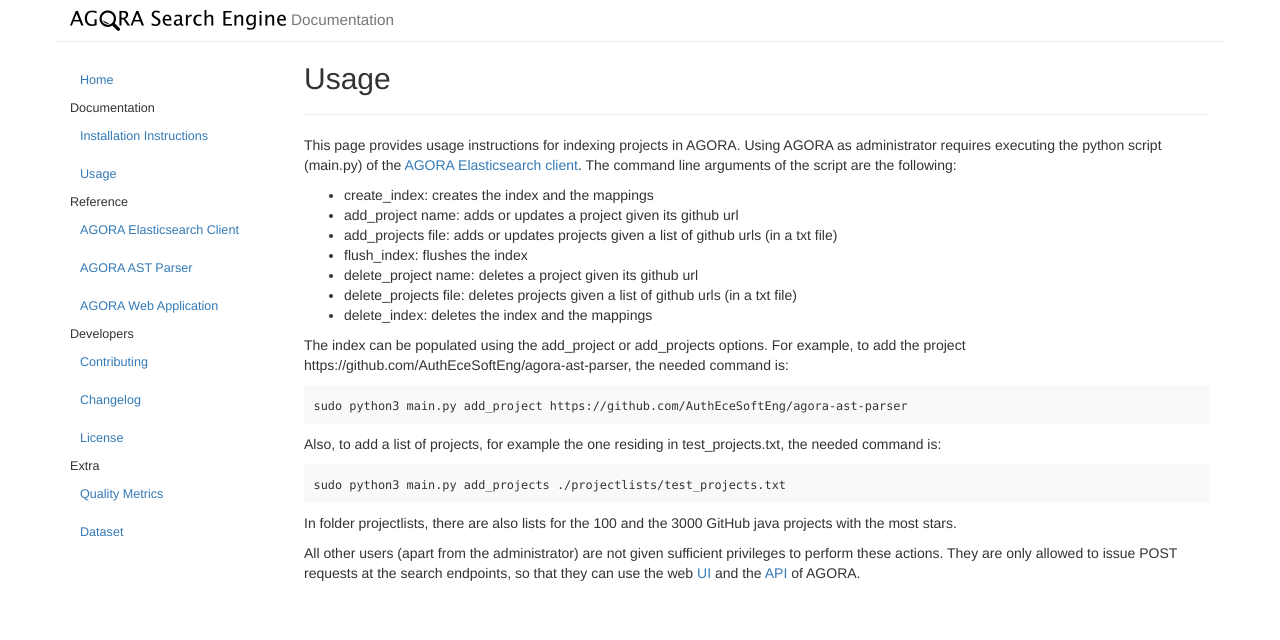
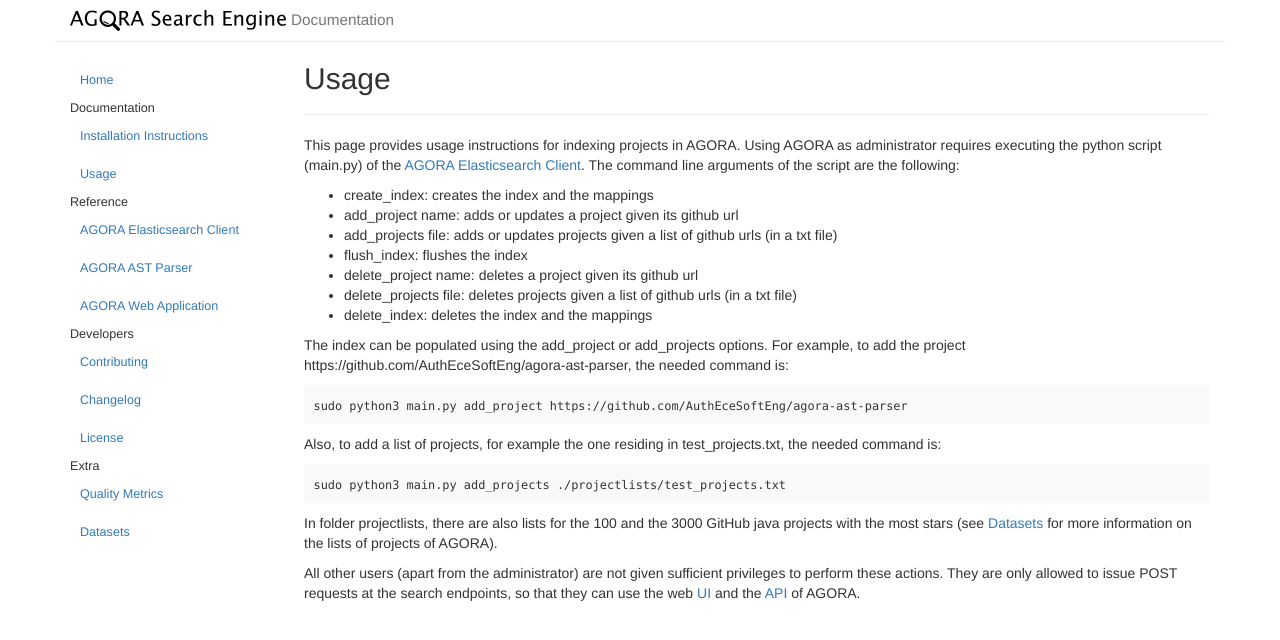
Before and after one commit to AuthEceSoftEng/agora, a Jekyll site: the page built from _posts/2017-06-20-usage.md, in a window 1280 px wide. Shown: the top 640 px of the page. Built offline with Jekyll 4.4.1, drawn with Linux system fonts in a browser that asks for light colours.

Commit message:
Update datasets page

````diff
--- a/_posts/2017-06-20-usage.md
+++ b/_posts/2017-06-20-usage.md
@@ -8,7 +8,7 @@ order: 2
 
 This page provides usage instructions for indexing projects in AGORA.
 Using AGORA as administrator requires executing the python script (main.py)
-of the <a target="_blank" href="https://github.com/AuthEceSoftEng/agora-elasticsearch-client">AGORA Elasticsearch client</a>.
+of the <a target="_blank" href="https://github.com/AuthEceSoftEng/agora-elasticsearch-client">AGORA Elasticsearch Client</a>.
 The command line arguments of the script are the following:
 <ul>
 <li>create_index: creates the index and the mappings</li>
@@ -30,7 +30,8 @@ Also, to add a list of projects, for example the one residing in test_projects.t
 ```
 sudo python3 main.py add_projects ./projectlists/test_projects.txt
 ```
-In folder projectlists, there are also lists for the 100 and the 3000 GitHub java projects with the most stars.
+In folder projectlists, there are also lists for the 100 and the 3000 GitHub java projects with the most stars
+(see <a href="/agora/ext/datasets.html">Datasets</a> for more information on the lists of projects of AGORA).
 
 All other users (apart from the administrator) are not given sufficient privileges
 to perform these actions. They are only allowed to issue POST requests at the
````
Also changed, not shown: _posts/2017-07-20-dataset.md (deleted, +0 -13 lines), _posts/2017-07-20-datasets.md (added, +31 -0 lines).
